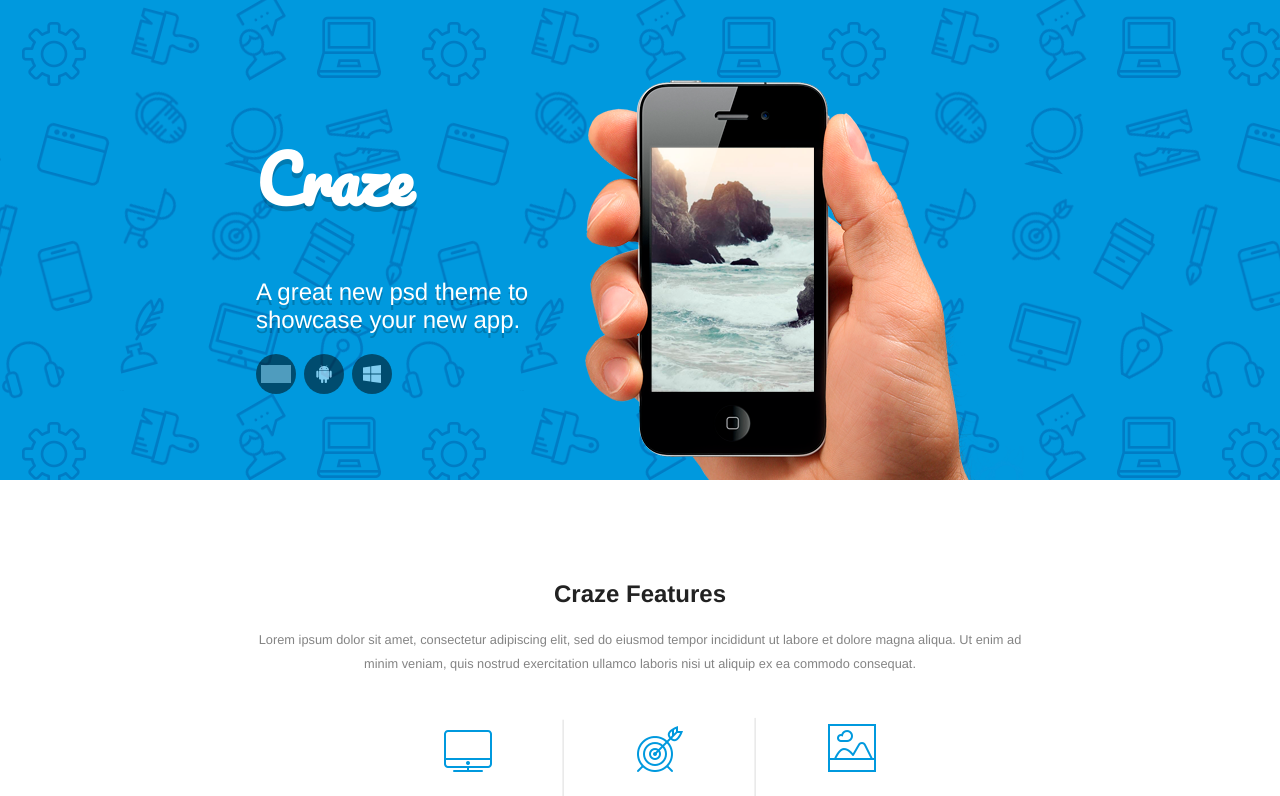
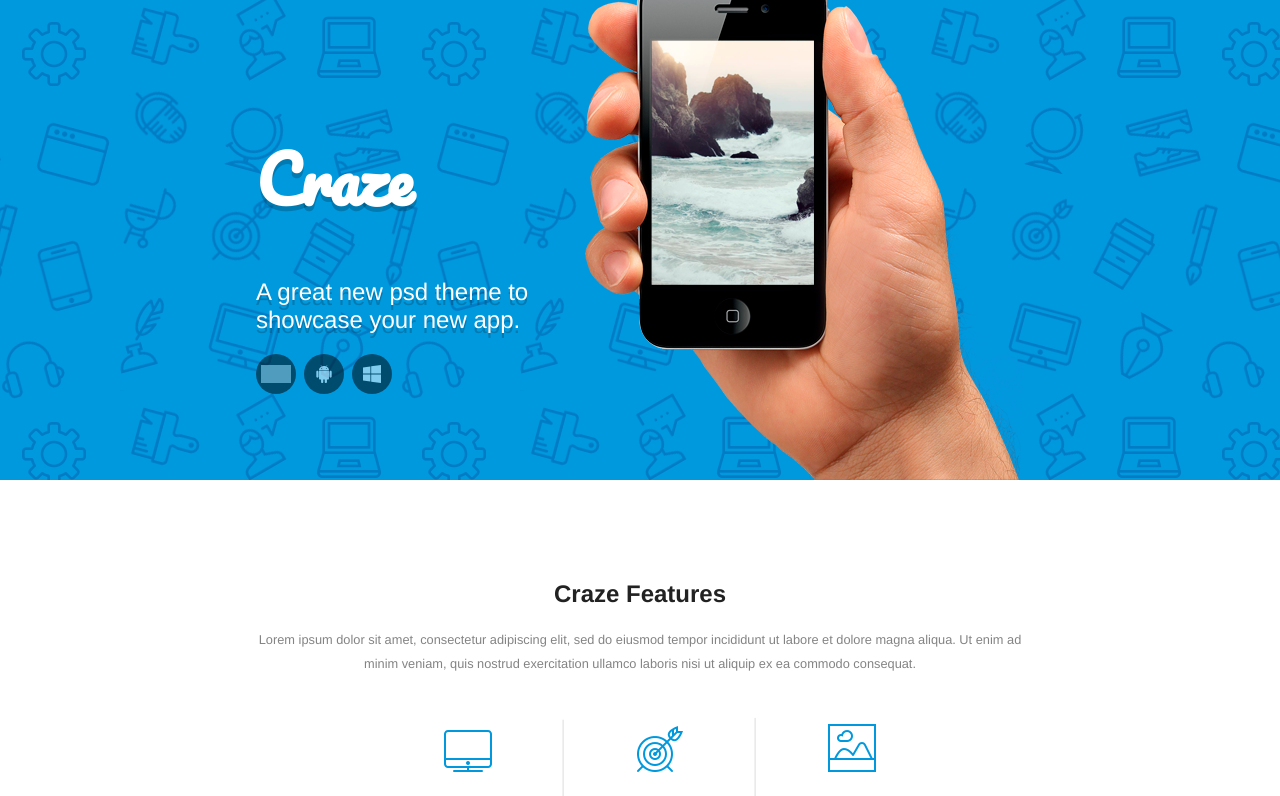
Before and after one commit to brucecantarim/craze-landing-page, a Vue app: page / in a window 1280 px wide. Shown: the top 796 px of the page. Built offline with nearby package versions, Linux system fonts and the light colour scheme; grey boxes are pictures that could not be loaded.

Commit message:
Hero Component Css fixes

```diff
--- a/src/components/Hero.vue
+++ b/src/components/Hero.vue
@@ -1,6 +1,6 @@
 <template lang="pug">
   .hero
-    img(src="../assets/iphone.png")
+    img.iphone(src="../assets/iphone.png")
     h1 {{ title }}
     h2 {{ slogan }}
     .store-icons
@@ -48,6 +48,7 @@ export default {
   padding: 10vh 20vw;
   text-align: left;
   overflow: hidden;
+  position: relative;
 }
 
 h1 {
@@ -58,6 +59,7 @@ h1 {
 
 h2 {
   font-weight: normal;
+  max-width: 45%;
 }
 
 h1,
@@ -70,8 +72,11 @@ a {
   color: #42b983;
 }
 
-.hero img {
+.iphone {
   float: right;
+  position: absolute;
+  bottom: 0;
+  right: 20vw;
 }
 
 .icon-box {
```
